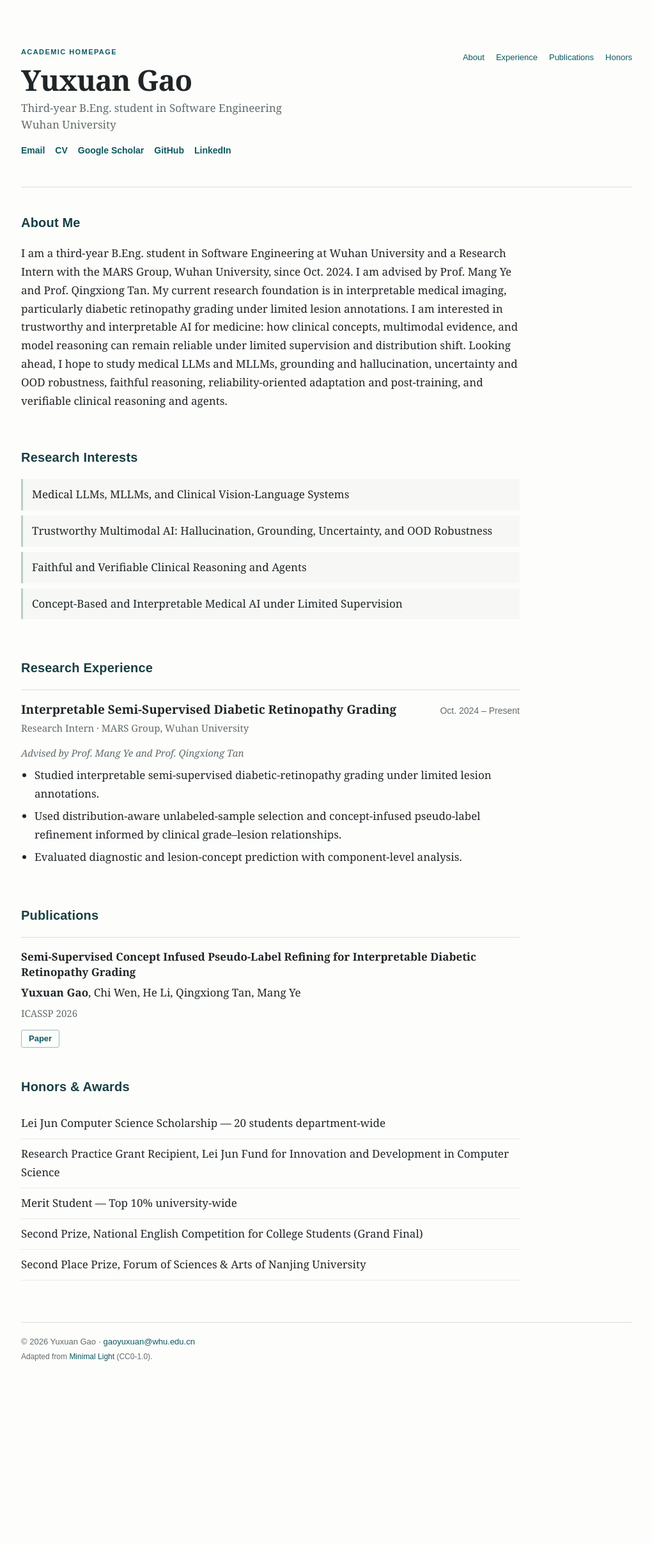
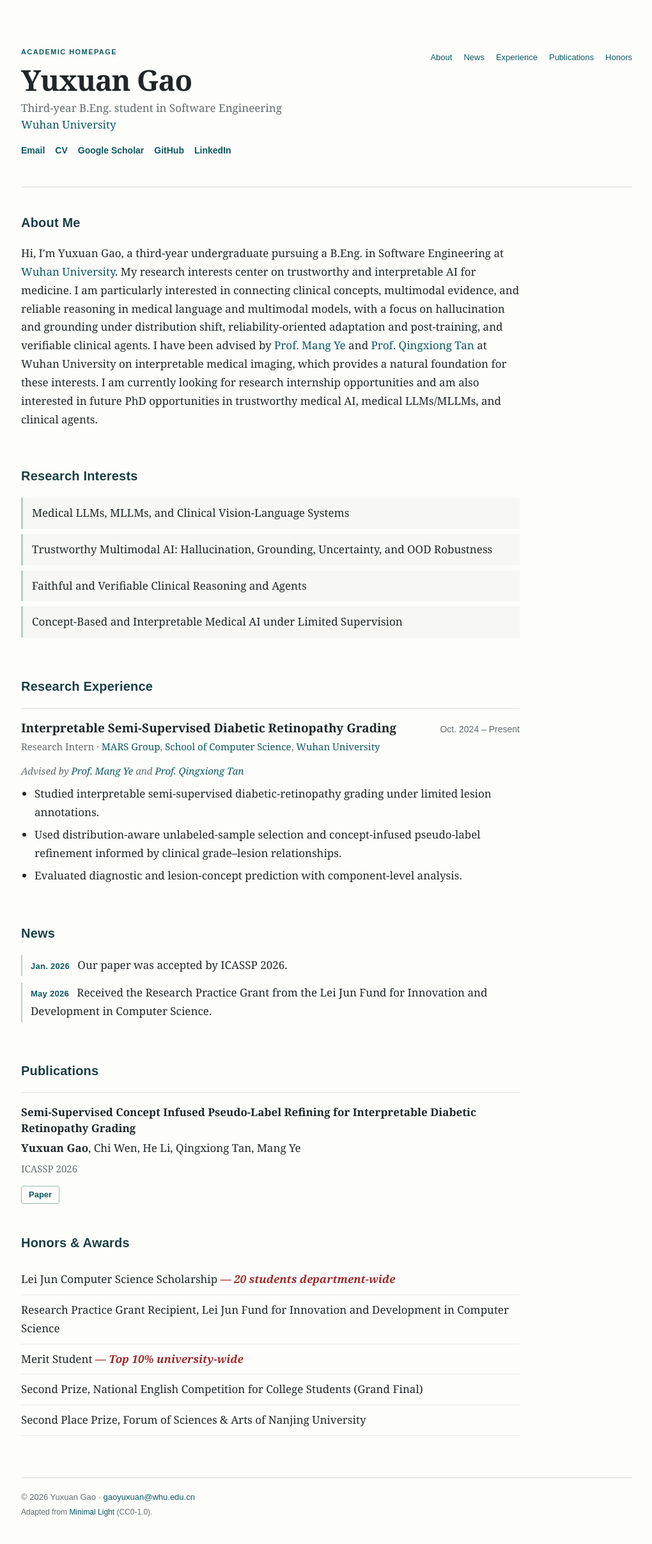
Before and after one commit to Sunny-gyx/Sunny-gyx.github.io, a Jekyll site: the page built from index.md, in a window 1280 px wide. Shown: the whole page at 64% size, without its empty margins (129-1149 px from the left). Built offline with Jekyll 4.4.1, drawn with Linux system fonts in a browser that asks for light colours; before the commit the page ends 2170 px from its top, so only the background shows below that.

Commit message:
Refine homepage links news and honors

```diff
--- a/assets/css/style.css
+++ b/assets/css/style.css
@@ -20,5 +20,6 @@ ul { margin:0 0 20px; padding-left:21px; } li { margin:6px 0; }
 .entry-heading { display:flex; justify-content:space-between; gap:22px; align-items:baseline; }.meta,.advisor,.venue { color:var(--muted); font-size:15px; }.meta { margin-bottom:0; }.advisor { margin:13px 0 8px; font-style:italic; }.date { flex:none; color:var(--muted); font-family:Arial,sans-serif; font-size:14px; white-space:nowrap; }
 .pub-title { margin-bottom:4px; font-weight:700; line-height:1.45; }.publication p { margin-bottom:5px; }.paper-link { display:inline-block; margin-top:8px; border:1px solid #9abbb6; border-radius:3px; padding:2px 11px; font-family:Arial,sans-serif; font-size:13px; font-weight:600; }
 .honors-list { list-style:none; padding-left:0; }.honors-list li { border-bottom:1px solid #e8eceb; margin:0; padding:9px 0; }
+.news-list { list-style:none; padding-left:0; }.news-list li { border-left:2px solid #b6d0cb; margin:0 0 10px; padding:2px 0 2px 13px; }.news-date { color:var(--accent); font-family:Arial,sans-serif; font-size:13px; font-weight:700; letter-spacing:.02em; margin-right:8px; }.award-note { color:#a12727; font-weight:600; }
 footer { margin-top:44px; padding-top:20px; border-top:1px solid var(--line); color:var(--muted); font-family:Arial,sans-serif; font-size:13px; line-height:1.55; } footer p { margin-bottom:4px; }.credit { font-size:12px; }
 @media (max-width:1000px) { body { overflow-x:hidden; font-size:16px; }.page-shell { padding:30px 22px 26px; }.hero { display:block; padding:8px 0 30px; }.section-nav { justify-content:flex-start; padding-top:23px; } h1 { font-size:38px; } section { padding-top:31px; }.entry-heading { display:block; }.date { margin-top:8px; }.interest-list li { padding:9px 12px; } p, li { max-width:100%; overflow-wrap:anywhere; } }
--- a/index.md
+++ b/index.md
@@ -6,7 +6,7 @@ layout: homepage
   <div>
     <p class="eyebrow">ACADEMIC HOMEPAGE</p>
     <h1>Yuxuan Gao</h1>
-    <p class="identity">Third-year B.Eng. student in Software Engineering<br>Wuhan University</p>
+    <p class="identity">Third-year B.Eng. student in Software Engineering<br><a href="https://www.whu.edu.cn/" rel="noopener noreferrer">Wuhan University</a></p>
     <nav class="links" aria-label="Profile links">
       <a href="mailto:gaoyuxuan@whu.edu.cn">Email</a>
       <a href="{{ '/assets/files/Yuxuan_Gao_CV.pdf' | relative_url }}">CV</a>
@@ -17,6 +17,7 @@ layout: homepage
   </div>
   <nav class="section-nav" aria-label="Page sections">
     <a href="#about">About</a>
+    <a href="#news">News</a>
     <a href="#experience">Experience</a>
     <a href="#publications">Publications</a>
     <a href="#honors">Honors</a>
@@ -25,7 +26,7 @@ layout: homepage
 
 <section id="about">
   <h2>About Me</h2>
-  <p>I am a third-year B.Eng. student in Software Engineering at Wuhan University and a Research Intern with the MARS Group, Wuhan University, since Oct. 2024. I am advised by Prof. Mang Ye and Prof. Qingxiong Tan. My current research foundation is in interpretable medical imaging, particularly diabetic retinopathy grading under limited lesion annotations. I am interested in trustworthy and interpretable AI for medicine: how clinical concepts, multimodal evidence, and model reasoning can remain reliable under limited supervision and distribution shift. Looking ahead, I hope to study medical LLMs and MLLMs, grounding and hallucination, uncertainty and OOD robustness, faithful reasoning, reliability-oriented adaptation and post-training, and verifiable clinical reasoning and agents.</p>
+  <p>Hi, I'm Yuxuan Gao, a third-year undergraduate pursuing a B.Eng. in Software Engineering at <a href="https://www.whu.edu.cn/" rel="noopener noreferrer">Wuhan University</a>. My research interests center on trustworthy and interpretable AI for medicine. I am particularly interested in connecting clinical concepts, multimodal evidence, and reliable reasoning in medical language and multimodal models, with a focus on hallucination and grounding under distribution shift, reliability-oriented adaptation and post-training, and verifiable clinical agents. I have been advised by <a href="https://jszy.whu.edu.cn/yemang/en/index.htm" rel="noopener noreferrer">Prof. Mang Ye</a> and <a href="https://jszy.whu.edu.cn/tanqingxiong/zh_CN/index/1639463/list/index.htm" rel="noopener noreferrer">Prof. Qingxiong Tan</a> at Wuhan University on interpretable medical imaging, which provides a natural foundation for these interests. I am currently looking for research internship opportunities and am also interested in future PhD opportunities in trustworthy medical AI, medical LLMs/MLLMs, and clinical agents.</p>
 </section>
 
 <section id="interests">
@@ -44,17 +45,25 @@ layout: homepage
     <div class="entry-heading">
       <div>
         <h3>Interpretable Semi-Supervised Diabetic Retinopathy Grading</h3>
-        <p class="meta">Research Intern · MARS Group, Wuhan University</p>
+        <p class="meta">Research Intern · <a href="https://marswhu.github.io/index.html" rel="noopener noreferrer">MARS Group</a>, <a href="https://www.cs.whu.edu.cn/" rel="noopener noreferrer">School of Computer Science</a>, <a href="https://www.whu.edu.cn/" rel="noopener noreferrer">Wuhan University</a></p>
       </div>
       <p class="date">Oct. 2024 – Present</p>
     </div>
-    <p class="advisor">Advised by Prof. Mang Ye and Prof. Qingxiong Tan</p>
+    <p class="advisor">Advised by <a href="https://jszy.whu.edu.cn/yemang/en/index.htm" rel="noopener noreferrer">Prof. Mang Ye</a> and <a href="https://jszy.whu.edu.cn/tanqingxiong/zh_CN/index/1639463/list/index.htm" rel="noopener noreferrer">Prof. Qingxiong Tan</a></p>
     <ul>
       <li>Studied interpretable semi-supervised diabetic-retinopathy grading under limited lesion annotations.</li>
       <li>Used distribution-aware unlabeled-sample selection and concept-infused pseudo-label refinement informed by clinical grade–lesion relationships.</li>
       <li>Evaluated diagnostic and lesion-concept prediction with component-level analysis.</li>
     </ul>
   </article>
+</section>
+
+<section id="news">
+  <h2>News</h2>
+  <ul class="news-list">
+    <li><span class="news-date">Jan. 2026</span> Our paper was accepted by ICASSP 2026.</li>
+    <li><span class="news-date">May 2026</span> Received the Research Practice Grant from the Lei Jun Fund for Innovation and Development in Computer Science.</li>
+  </ul>
 </section>
 
 <section id="publications">
@@ -70,9 +79,9 @@ layout: homepage
 <section id="honors">
   <h2>Honors &amp; Awards</h2>
   <ul class="honors-list">
-    <li>Lei Jun Computer Science Scholarship — 20 students department-wide</li>
+    <li>Lei Jun Computer Science Scholarship <em class="award-note">— 20 students department-wide</em></li>
     <li>Research Practice Grant Recipient, Lei Jun Fund for Innovation and Development in Computer Science</li>
-    <li>Merit Student — Top 10% university-wide</li>
+    <li>Merit Student <em class="award-note">— Top 10% university-wide</em></li>
     <li>Second Prize, National English Competition for College Students (Grand Final)</li>
     <li>Second Place Prize, Forum of Sciences &amp; Arts of Nanjing University</li>
   </ul>
```
